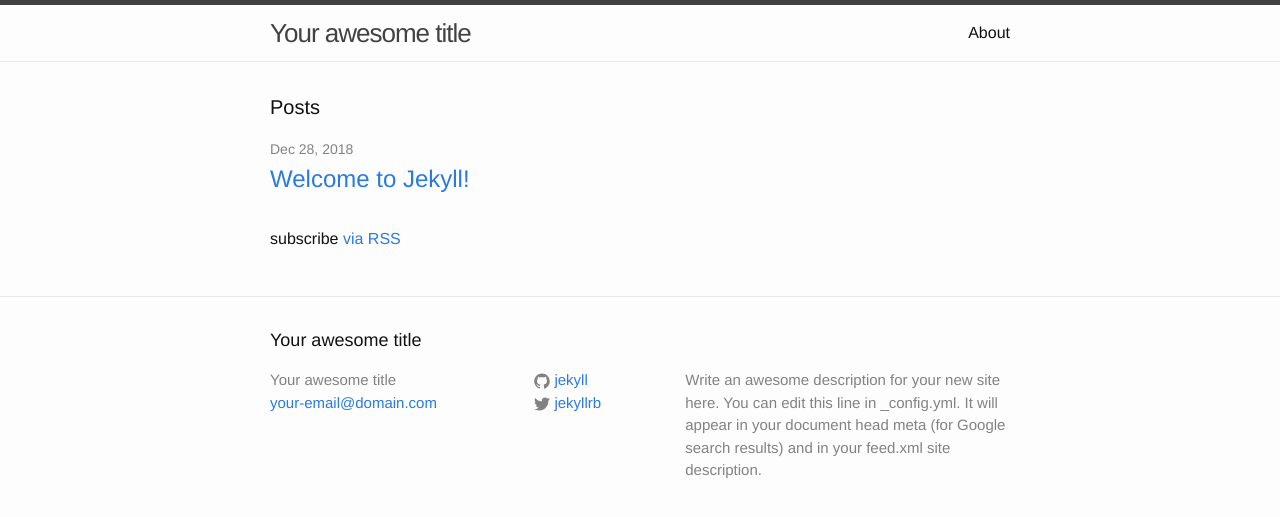
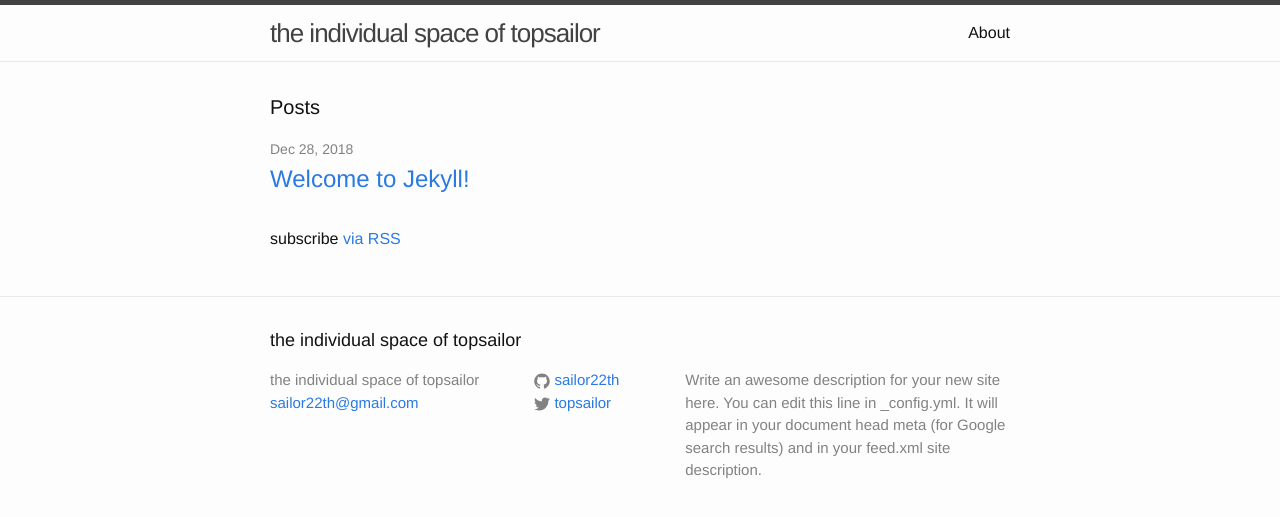
Before and after one commit to topsailor102/topsailor.github.io, a Jekyll site: the page built from index.html, in a window 1280 px wide. Shown: the top 517 px of the page. Built offline with Jekyll 4.4.1, drawn with Linux system fonts in a browser that asks for light colours.

Commit message:
change information

```diff
--- a/_config.yml
+++ b/_config.yml
@@ -6,16 +6,16 @@
 # 'jekyll serve'. If you change this file, please restart the server process.
 
 # Site settings
-title: Your awesome title
-email: your-email@domain.com
+title: the individual space of topsailor
+email: sailor22th@gmail.com
 description: > # this means to ignore newlines until "baseurl:"
   Write an awesome description for your new site here. You can edit this
   line in _config.yml. It will appear in your document head meta (for
   Google search results) and in your feed.xml site description.
 baseurl: "" # the subpath of your site, e.g. /blog
-url: "http://yourdomain.com" # the base hostname & protocol for your site
-twitter_username: jekyllrb
-github_username:  jekyll
+url: "http://topsailor102.github.io/topsailor.github.io" # the base hostname & protocol for your site
+twitter_username: topsailor
+github_username:  sailor22th
 
 # Build settings
 markdown: kramdown
```
